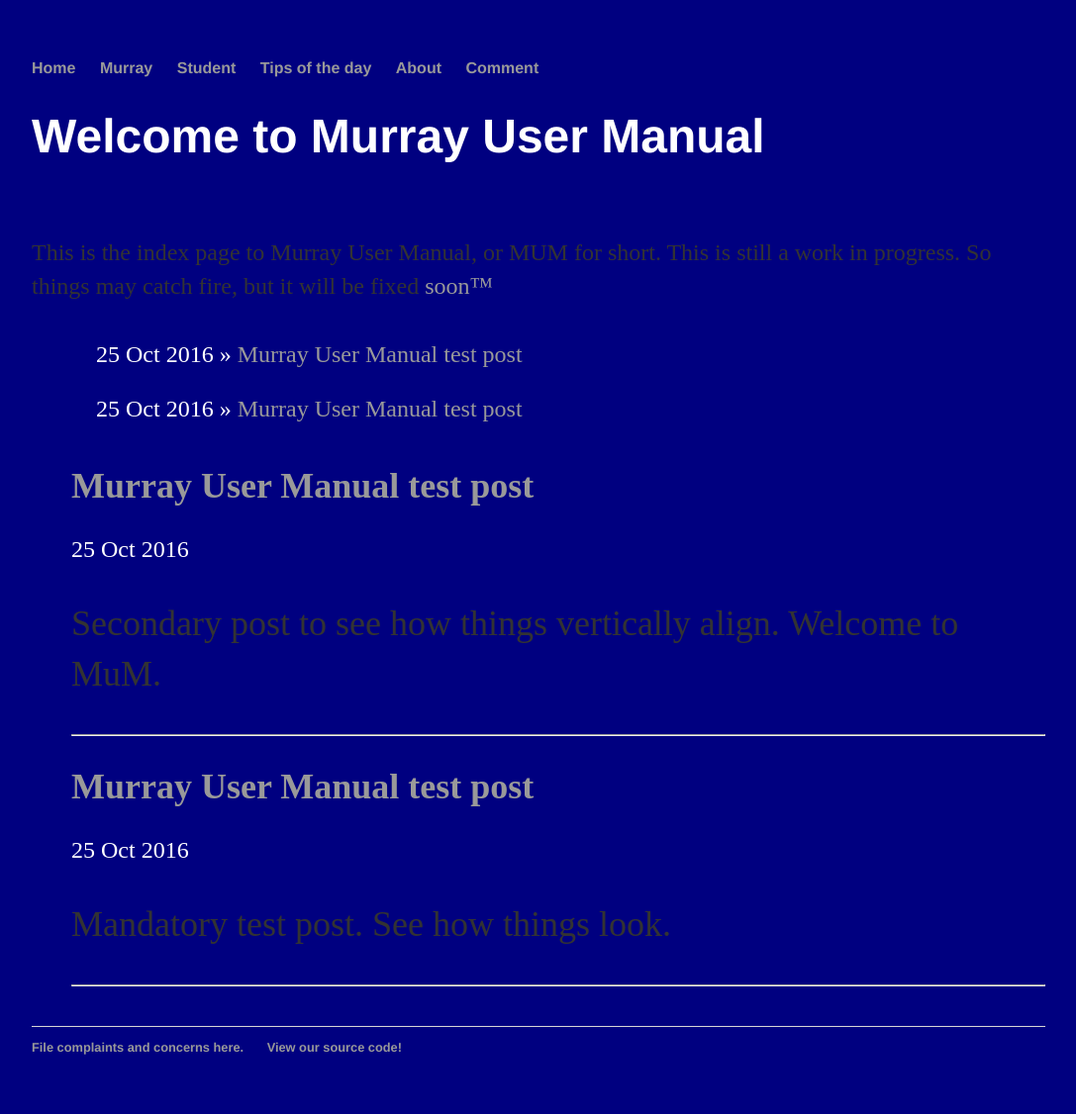
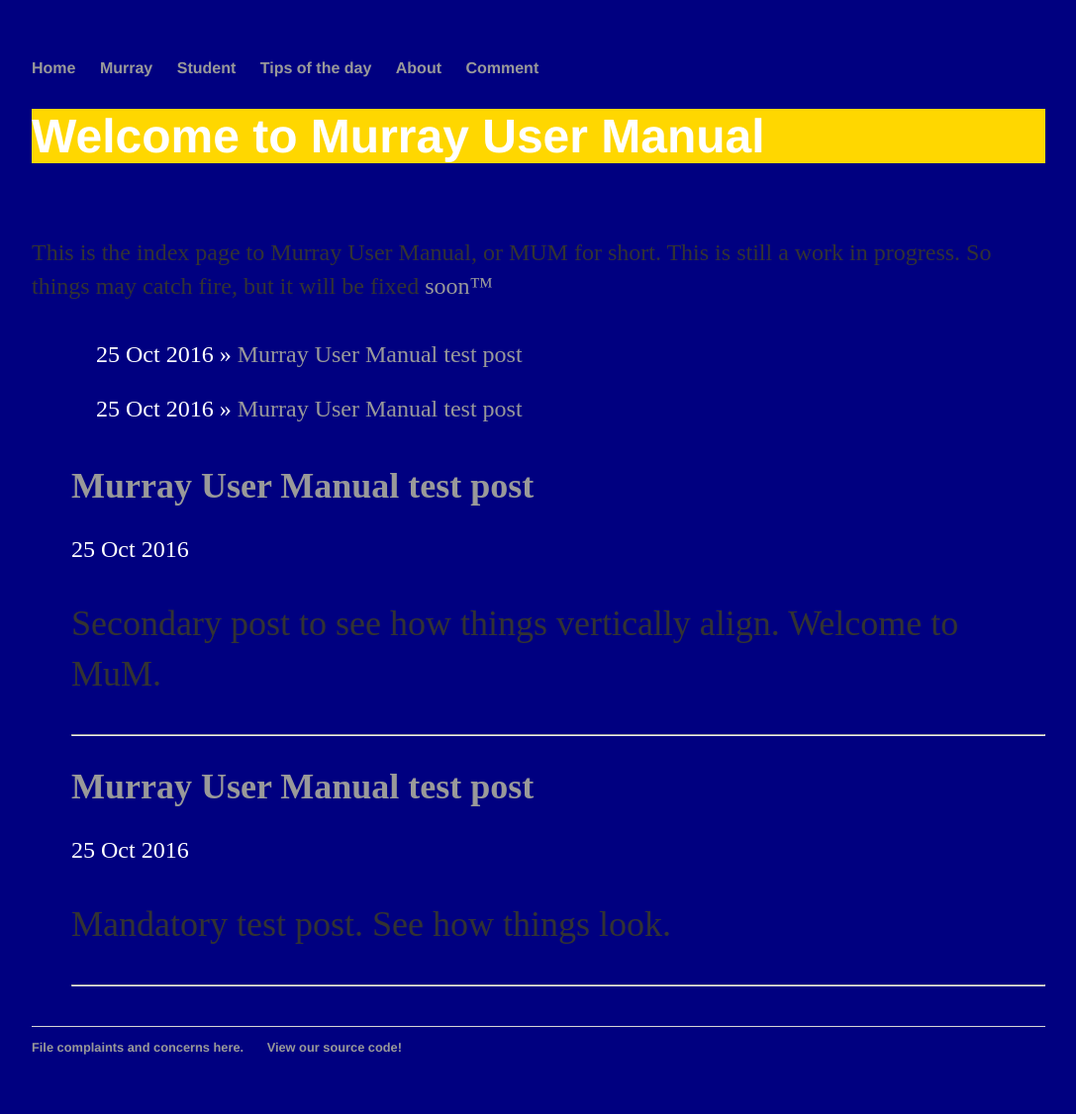
Before and after one commit to rowen2/rowen2.github.io, a Jekyll site: the page built from index.html, in a window 1280 px wide. Shown: the whole page at 99% size, without its empty margins (96-1183 px from the left). Built offline with Jekyll 4.4.1, drawn with Linux system fonts in a browser that asks for light colours.

Commit message:
Update main.css

```diff
--- a/css/main.css
+++ b/css/main.css
@@ -26,6 +26,7 @@ h1 a:hover {
 h1 {
     font-size: 3em;
     font-family:'Helvetica', 'Arial', 'Sans-Serif';
+    background-color: gold;
 }
 p {
     font-size: 1.5em;
@@ -70,13 +71,14 @@ ul.posts li {
 h1.one { /*Header*/
 	text-align:center;
 	height:55px;
-	color:black;
+	color:white;
+	background-color: gold;
 	}
 
 #container {
 	text-align:center;
 	height:850px;
-	border:2px solid black;
+	border:2px solid white;
 	position:relative;
 	}
 
```
